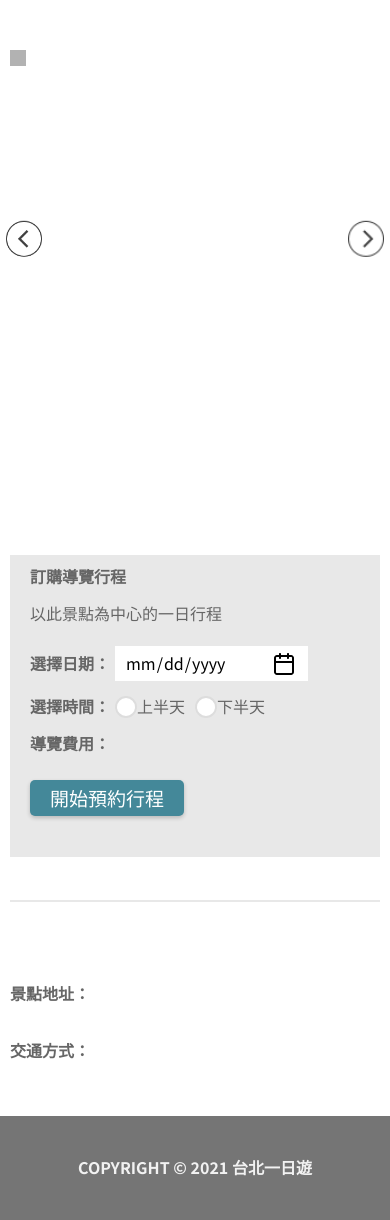
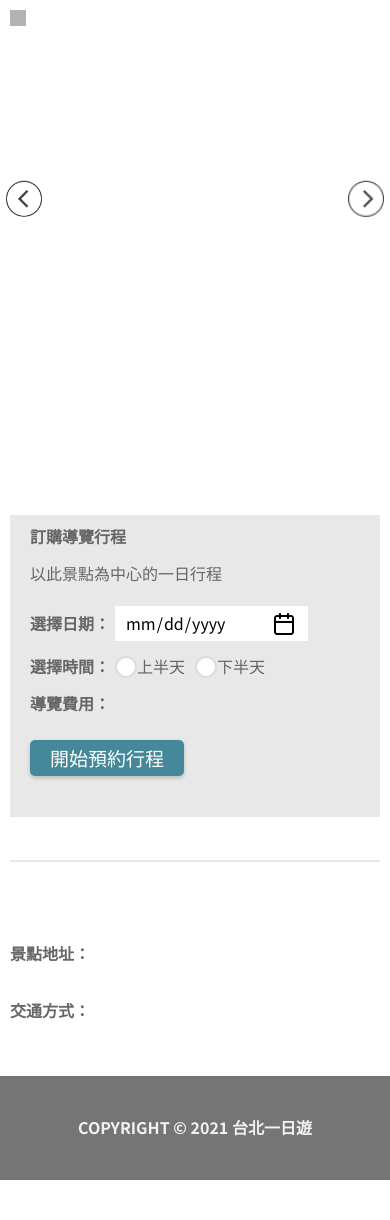
Before and after one commit to Ellen-ho/taipei-day-trip, a FastAPI app: page /attraction/1 in a window 390 px wide. Shown: the part 54-1274 px from the top of the page. After the commit the page ends 1234 px from the top, so only its background shows below. Run offline with FastAPI, Linux system fonts and the light colour scheme; data that the repository does not hold is empty.

Commit message:
fix: modify space between navbar and image of small screen

```diff
--- a/static/css/attraction.css
+++ b/static/css/attraction.css
@@ -333,6 +333,12 @@
 }
 
 @media (max-width: 600px){
+  #content {
+    display: flex;
+    justify-content: center;
+    padding: 0 0 40px 0;
+    min-height: 786px;
+  }
 
   #book-container {
     flex-direction: column;
```
